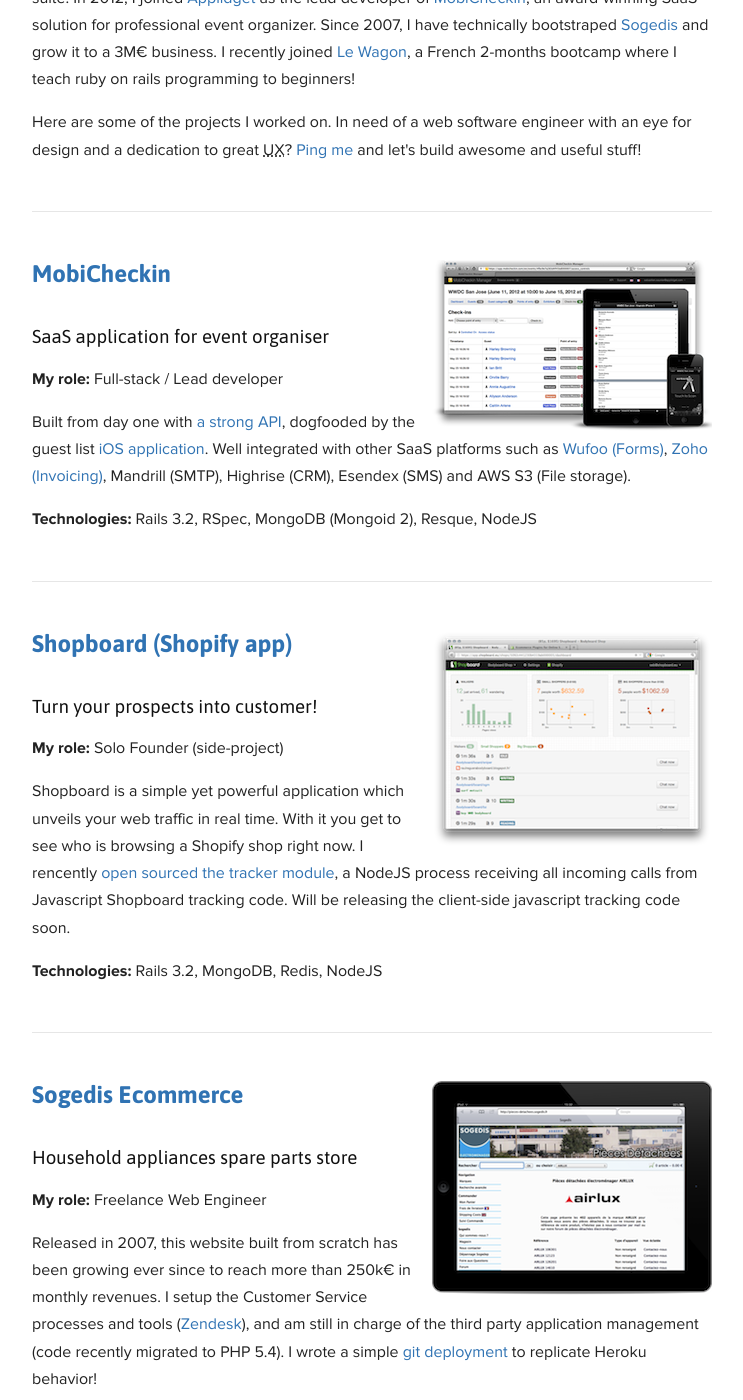
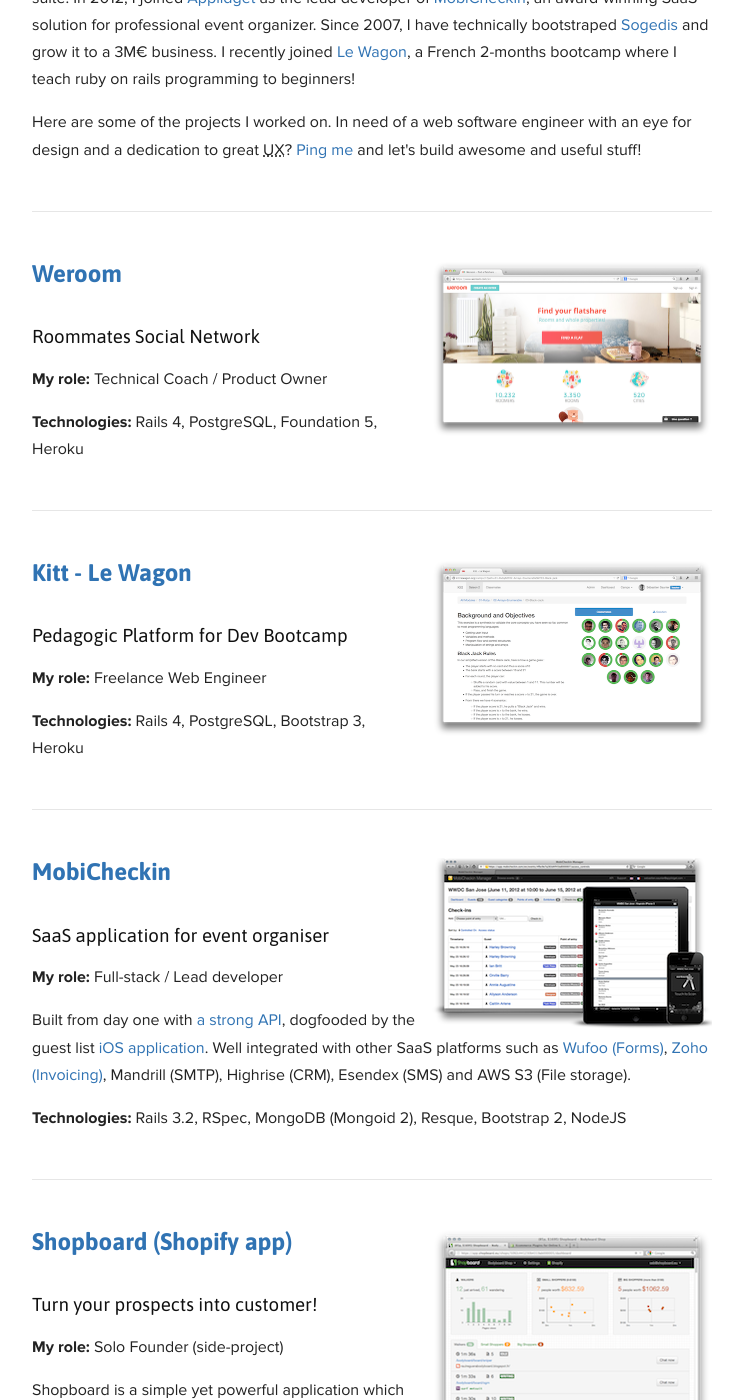
Before and after one commit to ssaunier/ssaunier.github.io, a Jekyll site: the page built from portfolio/index.html, in a window 1280 px wide and 1400 px high, scrolled down 244 px. Shown: the whole window, without its empty margins (268-1011 px from the left). Built offline with Jekyll 4.4.1, drawn with Linux system fonts in a browser that asks for light colours; Markdown is read by kramdown in place of the engine named in the settings.

Commit message:
Adding Weroom and LeWagon

```diff
--- a/_data/projects.yml
+++ b/_data/projects.yml
@@ -1,3 +1,25 @@
+- name: Weroom
+  image: weroom.png
+  url: https://www.weroom.com/en
+  oneliner: Roommates Social Network
+  role: Technical Coach / Product Owner
+  technologies:
+    - Rails 4
+    - PostgreSQL
+    - Foundation 5
+    - Heroku
+
+- name: Kitt - Le Wagon
+  image: lewagon-kitt.png
+  url: http://www.lewagon.org
+  oneliner: Pedagogic Platform for Dev Bootcamp
+  role: Freelance Web Engineer
+  technologies:
+    - Rails 4
+    - PostgreSQL
+    - Bootstrap 3
+    - Heroku
+
 - name: MobiCheckin
   image: mobicheckin.png
   url: http://www.mobicheckin.com/en
@@ -8,6 +30,7 @@
     - RSpec
     - MongoDB (Mongoid 2)
     - Resque
+    - Bootstrap 2
     - NodeJS
   description: >
     Built from day one with <a href="https://app.mobicheckin.com/api/">a strong API</a>, dogfooded
--- a/portfolio/index.html
+++ b/portfolio/index.html
@@ -25,7 +25,7 @@
   {% for project in site.data.projects %}
     <div class="spacer"></div>
     <section>
-      <a href="http://www.mobicheckin.com/en">
+      <a href="{{ project.url }}">
         <img class="inline pull-right" src="/images/portfolio/{{ project.image }}"
              alt="{{ project.name }} Screenshot" width="280">
       </a>
```
Also changed, not shown: images/portfolio/lewagon-kitt.png (added), images/portfolio/weroom.png (added).
